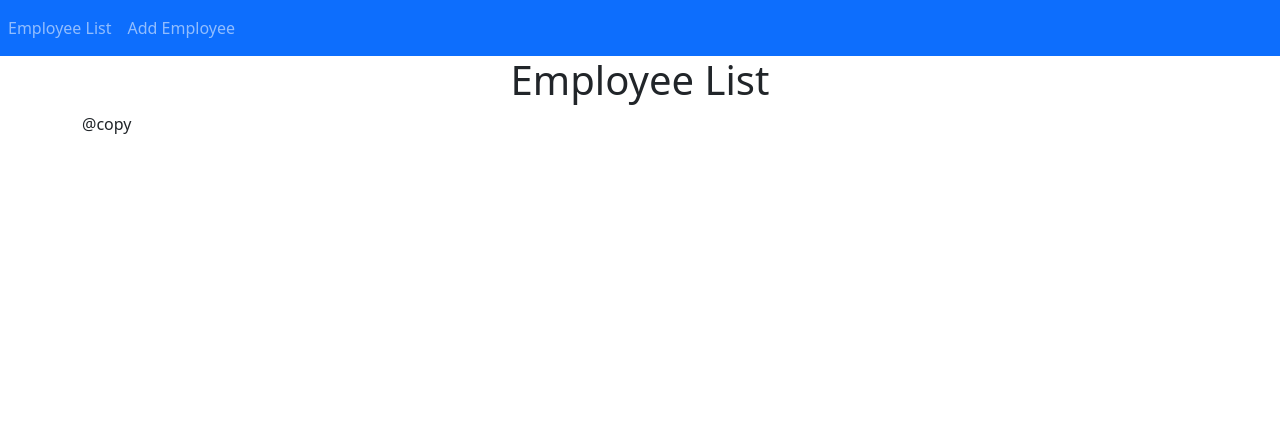
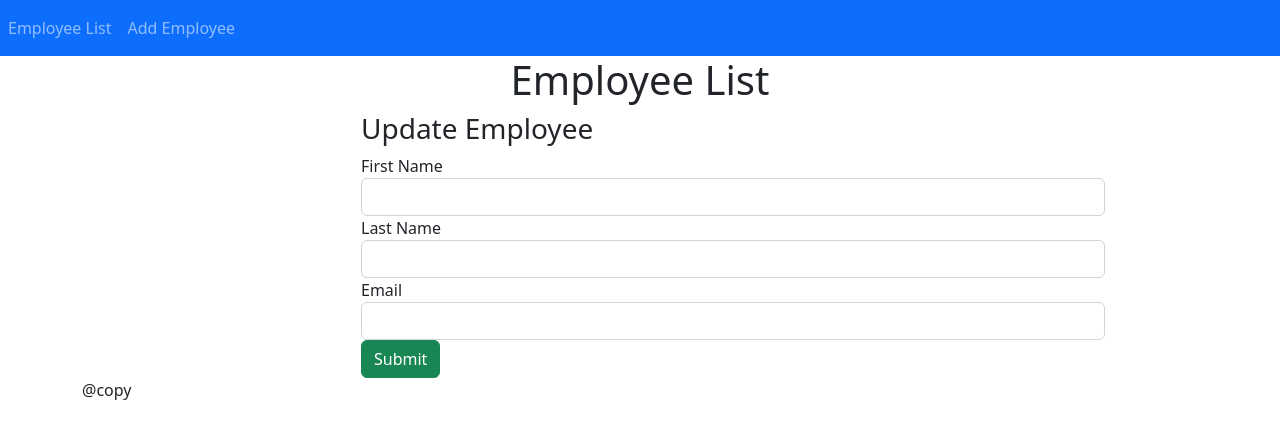
Before and after one commit to MakhsodurRahman/employee-mangement-syatem, an Angular app in the folder ems-frontend/: page /update-employee/1 in a window 1280 px wide. Before the commit this address led to /. Shown: the top 438 px of the page. Built offline with nearby package versions, Linux system fonts and the light colour scheme; no server answers.

Commit message:
updateEmployee support

```diff
--- a/ems-frontend/src/app/app-routing.module.ts
+++ b/ems-frontend/src/app/app-routing.module.ts
@@ -2,10 +2,14 @@
 import { RouterModule, Routes } from '@angular/router';
 import { CreateEmployeeComponent } from './components/create-employee/create-employee.component';
 import { EmployeeListComponent } from './components/employee-list/employee-list.component';
+import { UpdateEmployeeComponent } from './components/update-employee/update-employee.component';
+import { ViewDetailsComponent } from './components/view-details/view-details.component';
 
 const routes: Routes = [
   {path: 'employees',component:EmployeeListComponent},
   {path:'create-employee',component: CreateEmployeeComponent},
+  {path:'update-employee/:id',component: UpdateEmployeeComponent},
+  {path:'view-details/:id',component:ViewDetailsComponent},
   {path:'',redirectTo:'employees',pathMatch:'full'},
 
 ];
--- a/ems-frontend/src/app/app.module.ts
+++ b/ems-frontend/src/app/app.module.ts
@@ -7,12 +7,16 @@
 import { EmployeeListComponent } from './components/employee-list/employee-list.component';
 import {HttpClientModule} from '@angular/common/http';
 import { CreateEmployeeComponent } from './components/create-employee/create-employee.component';
+import { UpdateEmployeeComponent } from './components/update-employee/update-employee.component';
+import { ViewDetailsComponent } from './components/view-details/view-details.component';
 
 @NgModule({
   declarations: [
     AppComponent,
     EmployeeListComponent,
-    CreateEmployeeComponent
+    CreateEmployeeComponent,
+    UpdateEmployeeComponent,
+    ViewDetailsComponent
   ],
   imports: [
     BrowserModule,
--- a/ems-frontend/src/app/components/employee-list/employee-list.component.html
+++ b/ems-frontend/src/app/components/employee-list/employee-list.component.html
@@ -5,6 +5,8 @@
             <th>First Name</th>
             <th>Last Name</th>
             <th>Email</th>
+            <th>Actions</th>
+            <th>View</th>
         </tr>
     </thead>
 
@@ -13,6 +15,12 @@
             <td>{{employee.firstName}}</td>
             <td>{{employee.lastName}}</td>
             <td>{{employee.email}}</td>
+            <td>
+                <button (click)="updateEmployee(employee.id)" class="btn btn-info">Update</button>
+            </td>
+            <td>
+                <button (click)="viewDetails(employee.id)" class="btn btn-info">View</button>
+            </td>
         </tr>
     </tbody>
 </table>
--- a/ems-frontend/src/app/components/employee-list/employee-list.component.ts
+++ b/ems-frontend/src/app/components/employee-list/employee-list.component.ts
@@ -1,4 +1,5 @@
 import { Component, OnInit } from '@angular/core';
+import { Router } from '@angular/router';
 import { Employee } from 'src/app/AllClass/employee';
 import { EmployeeService } from 'src/app/service/employeeService';
 
@@ -11,7 +12,8 @@
 
   employees!: Employee[];
 
-  constructor(private employeeService: EmployeeService) { }
+  constructor(private employeeService: EmployeeService,
+    private router:Router) { }
 
   ngOnInit(): void {
     this.getEmployees();
@@ -23,4 +25,12 @@
     );
   }
 
+  updateEmployee(id: number){
+    this.router.navigate(['update-employee',id]);
+  }
+
+  viewDetails(id: number){
+    this.router.navigate(['view-details',id]);
+  }
+
 }
--- /dev/null
+++ b/ems-frontend/src/app/components/update-employee/update-employee.component.html
@@ -0,0 +1,39 @@
+<div class="col-md-8 offset-md-3">
+    <h3>Update Employee</h3>
+    <form (ngSubmit)="onSubmit()">
+      <div class="form-group">
+        <label>First Name</label>
+        <input
+          type="text"
+          class="form-control"
+          id="firstName"
+          [(ngModel)]="employee.firstName"
+          name="firstName"
+        />
+      </div>
+
+      <div class="form-group">
+        <label>Last Name</label>
+        <input
+          type="text"
+          class="form-control"
+          id="lastName"
+          [(ngModel)]="employee.lastName"
+          name="lastName"
+        />
+      </div>
+
+      <div class="form-group">
+        <label>Email</label>
+        <input
+          type="text"
+          class="form-control"
+          id="email"
+          [(ngModel)]="employee.email"
+          name="email"
+        />
+      </div>
+
+      <button class="btn btn-success" type="submit">Submit</button>
+    </form>
+  </div>
--- /dev/null
+++ b/ems-frontend/src/app/components/update-employee/update-employee.component.ts
@@ -0,0 +1,42 @@
+import { Component, OnInit } from '@angular/core';
+import { ActivatedRoute, Router } from '@angular/router';
+import { Employee } from 'src/app/AllClass/employee';
+import { EmployeeService } from 'src/app/service/employeeService';
+
+@Component({
+  selector: 'app-update-employee',
+  templateUrl: './update-employee.component.html',
+  styleUrls: ['./update-employee.component.css']
+})
+export class UpdateEmployeeComponent implements OnInit {
+
+  employee: Employee = new Employee();
+  id!: number;
+  constructor(private employeeService:EmployeeService,
+    private route: ActivatedRoute,
+    private roter:Router) { }
+
+  ngOnInit(): void {
+    this.id = this.route.snapshot.params['id'];
+    this.getEmployeeById();
+  }
+
+  getEmployeeById(){
+    this.employeeService.getEmployeeById(this.id).subscribe(data=>{
+      this.employee = data;
+
+    },
+    error => console.log(error)
+    );
+  }
+  gotToEmployeeList(){
+    this.roter.navigate(['/employees']);
+  }
+
+
+  onSubmit(){
+    this.getEmployeeById();
+    this.gotToEmployeeList();
+  }
+
+}
--- /dev/null
+++ b/ems-frontend/src/app/components/view-details/view-details.component.html
@@ -0,0 +1,7 @@
+<form (ngSubmit)="onSubmit()">
+    <ul class="list-group">
+        <li class="list-group-item">First Name : </li>
+        <li class="list-group-item">First Name : {{employee.lastName}}</li>
+        <li class="list-group-item">First Name : {{employee.email}}</li>
+      </ul>
+</form>
--- /dev/null
+++ b/ems-frontend/src/app/components/view-details/view-details.component.ts
@@ -0,0 +1,33 @@
+import { Component, OnInit } from '@angular/core';
+import { ActivatedRoute } from '@angular/router';
+import { Employee } from 'src/app/AllClass/employee';
+import { EmployeeService } from 'src/app/service/employeeService';
+
+@Component({
+  selector: 'app-view-details',
+  templateUrl: './view-details.component.html',
+  styleUrls: ['./view-details.component.css']
+})
+export class ViewDetailsComponent implements OnInit {
+  employee: Employee = new Employee();
+  id!: number;
+  constructor(private employeeService:EmployeeService,
+    private route: ActivatedRoute) { }
+
+  ngOnInit(): void {
+    this.id = this.route.snapshot.params['id'];
+    this.viewDetails();
+  }
+  viewDetails() {
+    this.employeeService.viewDetails(this.id).subscribe(data =>{
+      this.employee = data;
+    },
+    error => console.log(error)
+    );
+  }
+
+  onSubmit(){
+    this.viewDetails();
+  }
+
+}
--- a/ems-frontend/src/app/service/employeeService.ts
+++ b/ems-frontend/src/app/service/employeeService.ts
@@ -19,4 +19,12 @@
   createEmployee(employee:Employee): Observable<object>{
     return this.httpClient.post(`${this.baseUrl}`,employee);
   }
+
+  getEmployeeById(id: number): Observable<Employee>{
+    return this.httpClient.get<Employee>(`${this.baseUrl}/${id}`);
+  }
+
+  viewDetails(id: number): Observable<Employee>{
+    return this.httpClient.get<Employee>(`${this.baseUrl}/{id}`);
+  }
 }
```
Also changed, not shown: ems-frontend/src/app/components/update-employee/update-employee.component.css (added), ems-frontend/src/app/components/view-details/view-details.component.css (added), 2 other files (tests, documents, lock files or other folders).
